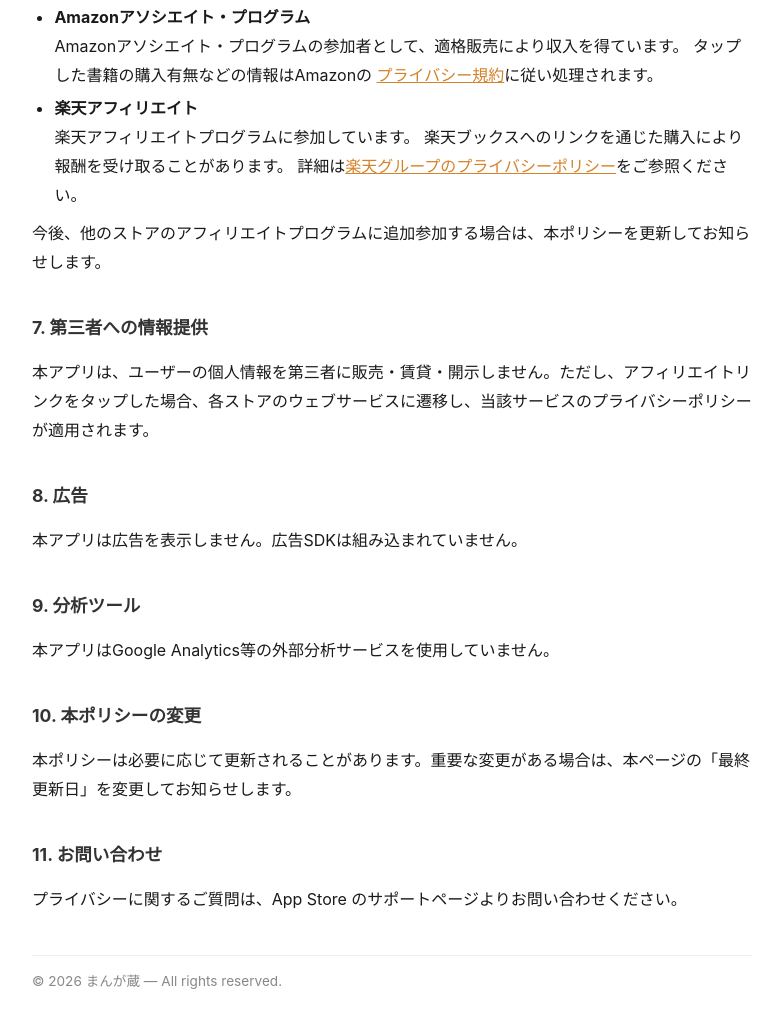
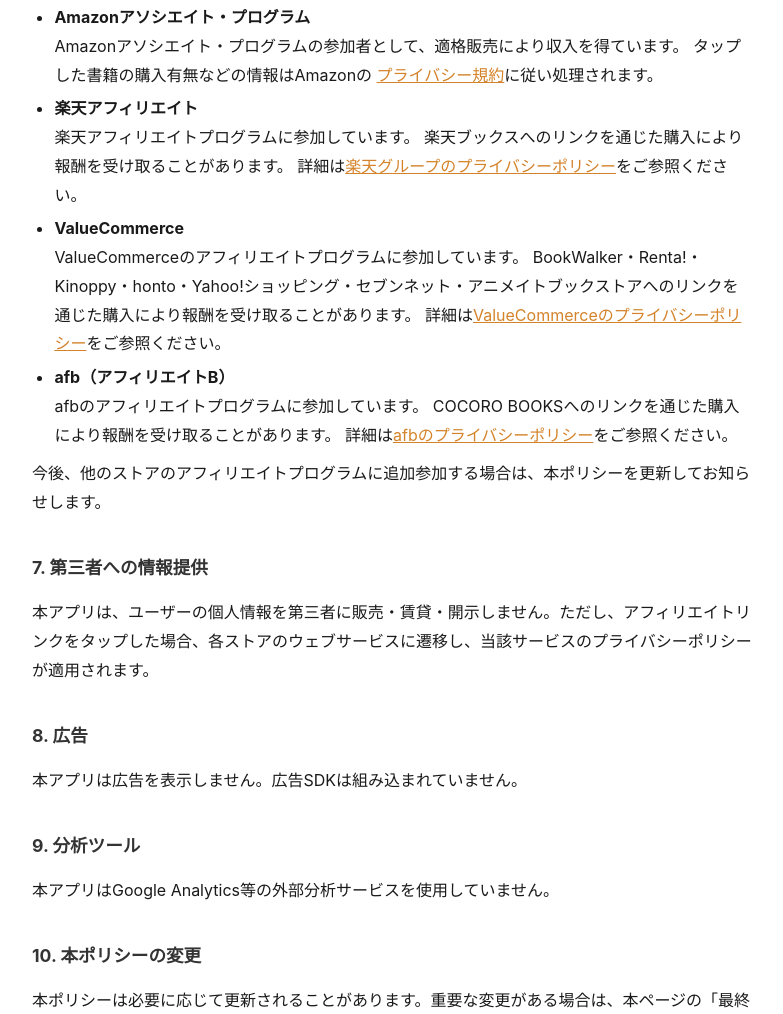
Before and after one commit to mangakura-app/mangakura-privacy, a plain HTML site: page index.html in a window 1280 px wide. Shown: the part 1492-2506 px from the top of the page, without its empty margins (248-1031 px from the left). Drawn offline with Linux system fonts and the light colour scheme.

Commit message:
docs: アフィリエイトリンクにValueCommerce・afbを追記

```diff
--- a/index.html
+++ b/index.html
@@ -76,6 +76,18 @@
       楽天ブックスへのリンクを通じた購入により報酬を受け取ることがあります。
       詳細は<a href="https://privacy.rakuten.co.jp/" target="_blank" rel="noopener">楽天グループのプライバシーポリシー</a>をご参照ください。
     </li>
+    <li>
+      <strong>ValueCommerce</strong><br>
+      ValueCommerceのアフィリエイトプログラムに参加しています。
+      BookWalker・Renta!・Kinoppy・honto・Yahoo!ショッピング・セブンネット・アニメイトブックストアへのリンクを通じた購入により報酬を受け取ることがあります。
+      詳細は<a href="https://www.valuecommerce.ne.jp/privacy.html" target="_blank" rel="noopener">ValueCommerceのプライバシーポリシー</a>をご参照ください。
+    </li>
+    <li>
+      <strong>afb（アフィリエイトB）</strong><br>
+      afbのアフィリエイトプログラムに参加しています。
+      COCORO BOOKSへのリンクを通じた購入により報酬を受け取ることがあります。
+      詳細は<a href="https://www.afi-b.com/affiliate/privacy.html" target="_blank" rel="noopener">afbのプライバシーポリシー</a>をご参照ください。
+    </li>
   </ul>
   <p>今後、他のストアのアフィリエイトプログラムに追加参加する場合は、本ポリシーを更新してお知らせします。</p>
 
```
